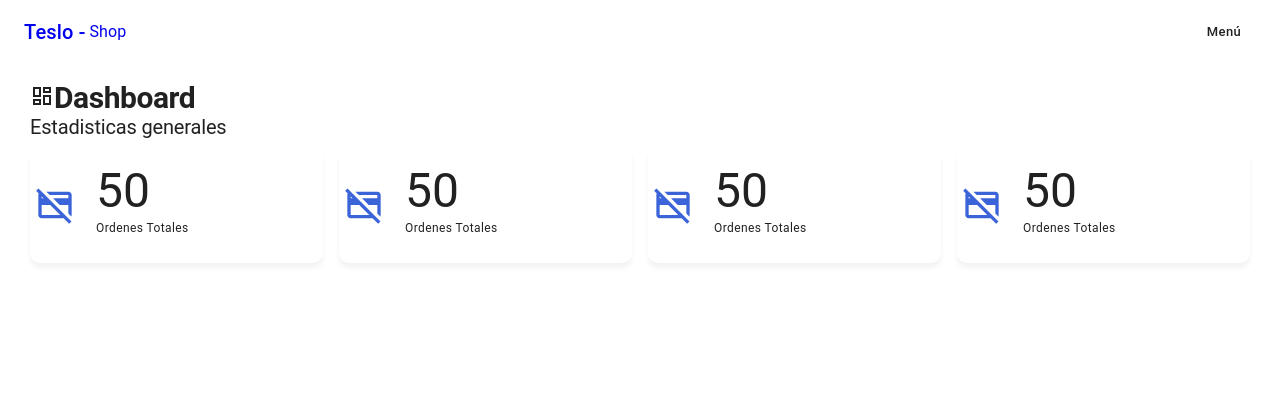
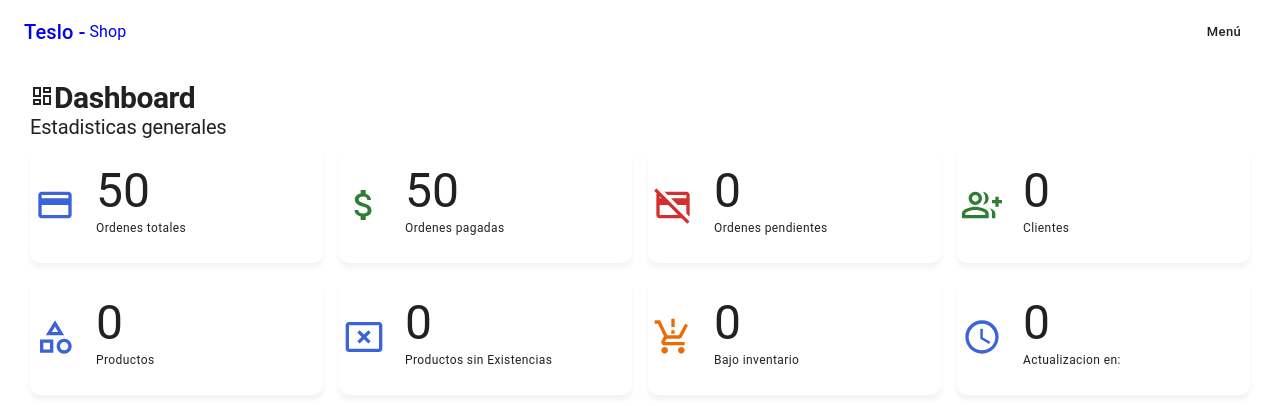
Before and after one commit to wongkevinmanuel/teslo-shop, a Next.js app: page /admin in a window 1280 px wide. Shown: the top 406 px of the page. Built offline with nearby package versions, Linux system fonts and the light colour scheme; no server answers.

Commit message:
Componente Tarjeta para mostrar Dashboard Admin

```diff
--- a/components/admin/index.ts
+++ b/components/admin/index.ts
@@ -1 +1,2 @@
+export { SummaryTile } from './SummaryTile';
 export { AdminNavbar } from "./AdminNavbar";
--- a/pages/admin/index.tsx
+++ b/pages/admin/index.tsx
@@ -1,7 +1,8 @@
 import React from 'react'
 import { AdminLayout } from '../../components/layouts'
-import { CreditCardOffOutlined, DashboardOutlined } from '@mui/icons-material'
+import { AccessTimeOutlined, AttachMoneyOutlined, CancelPresentationOutlined, CategoryOutlined, CreditCardOffOutlined, CreditCardOutlined, DashboardOutlined, GroupAddOutlined, ProductionQuantityLimits } from '@mui/icons-material'
 import { Card, CardContent, Grid, Typography } from '@mui/material'
+import { SummaryTile } from '../../components/admin'
 
 const DashboardPage = () => {
   return (
@@ -10,54 +11,71 @@ const DashboardPage = () => {
     subTitle= 'Estadisticas generales'
     icon={ <DashboardOutlined/> }>
       <Grid container spacing={2}>
-        <Grid item xs={12} sm={4} md={3}>
-          <Card sx={{display:'flex'}}>
-            <CardContent sx={{width:50, display:'flex', justifyContent:'center',alignItems:'center'}}>
-              <CreditCardOffOutlined color="secondary" sx={{fontSize: 40}}>
-              </CreditCardOffOutlined>
-            </CardContent>
-            <CardContent sx={{flex:'1 0 auto', display:'flex', flexDirection:'column' }}>
-              <Typography variant='h3'> 50 </Typography>
-              <Typography variant='caption'> Ordenes Totales </Typography>
-            </CardContent>
-          </Card>
-        </Grid>
-        <Grid item xs={12} sm={4} md={3}>
-          <Card sx={{display:'flex'}}>
-            <CardContent sx={{width:50, display:'flex', justifyContent:'center',alignItems:'center'}}>
-              <CreditCardOffOutlined color="secondary" sx={{fontSize: 40}}>
-              </CreditCardOffOutlined>
-            </CardContent>
-            <CardContent sx={{flex:'1 0 auto', display:'flex', flexDirection:'column' }}>
-              <Typography variant='h3'> 50 </Typography>
-              <Typography variant='caption'> Ordenes Totales </Typography>
-            </CardContent>
-          </Card>
-        </Grid>
-        <Grid item xs={12} sm={4} md={3}>
-          <Card sx={{display:'flex'}}>
-            <CardContent sx={{width:50, display:'flex', justifyContent:'center',alignItems:'center'}}>
-              <CreditCardOffOutlined color="secondary" sx={{fontSize: 40}}>
-              </CreditCardOffOutlined>
-            </CardContent>
-            <CardContent sx={{flex:'1 0 auto', display:'flex', flexDirection:'column' }}>
-              <Typography variant='h3'> 50 </Typography>
-              <Typography variant='caption'> Ordenes Totales </Typography>
-            </CardContent>
-          </Card>
-        </Grid>
-        <Grid item xs={12} sm={4} md={3}>
-          <Card sx={{display:'flex'}}>
-            <CardContent sx={{width:50, display:'flex', justifyContent:'center',alignItems:'center'}}>
-              <CreditCardOffOutlined color="secondary" sx={{fontSize: 40}}>
-              </CreditCardOffOutlined>
-            </CardContent>
-            <CardContent sx={{flex:'1 0 auto', display:'flex', flexDirection:'column' }}>
-              <Typography variant='h3'> 50 </Typography>
-              <Typography variant='caption'> Ordenes Totales </Typography>
-            </CardContent>
-          </Card>
-        </Grid>
+
+        <SummaryTile
+            title={50}
+            subTitle='Ordenes totales'
+            icon={ <CreditCardOutlined
+                    color='secondary' sx={{fontSize: 40}}
+                    />
+                  }
+          />
+        <SummaryTile
+            title={50}
+            subTitle='Ordenes pagadas'
+            icon={ <AttachMoneyOutlined
+                    color='success' sx={{fontSize: 40}}
+                    />
+                  }
+          />
+        <SummaryTile
+            title={0}
+            subTitle='Ordenes pendientes'
+            icon={ <CreditCardOffOutlined
+                    color='error' sx={{fontSize: 40}}
+                    />
+                  }
+          />
+        <SummaryTile
+            title={0}
+            subTitle='Clientes'
+            icon={ <GroupAddOutlined
+                    color='success' sx={{fontSize: 40}}
+                    />
+                  }
+          />
+        <SummaryTile
+            title={0}
+            subTitle='Productos'
+            icon={ <CategoryOutlined
+                    color='secondary' sx={{fontSize: 40}}
+                    />
+                  }
+          />
+        <SummaryTile
+            title={0}
+            subTitle='Productos sin Existencias'
+            icon={ <CancelPresentationOutlined
+                    color='secondary' sx={{fontSize: 40}}
+                    />
+                  }
+          />
+        <SummaryTile
+            title={0}
+            subTitle='Bajo inventario'
+            icon={ <ProductionQuantityLimits
+                    color='warning' sx={{fontSize: 40}}
+                    />
+                  }
+          />
+        <SummaryTile
+            title={0}
+            subTitle='Actualizacion en:'
+            icon={ <AccessTimeOutlined
+                    color='secondary' sx={{fontSize: 40}}
+                    />
+                  }
+          />
       </Grid>
 
     </AdminLayout>
```
